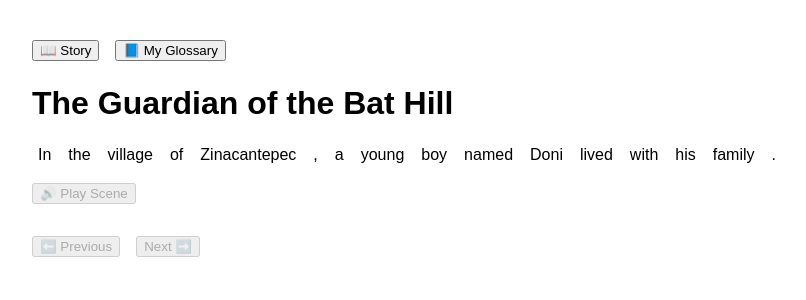
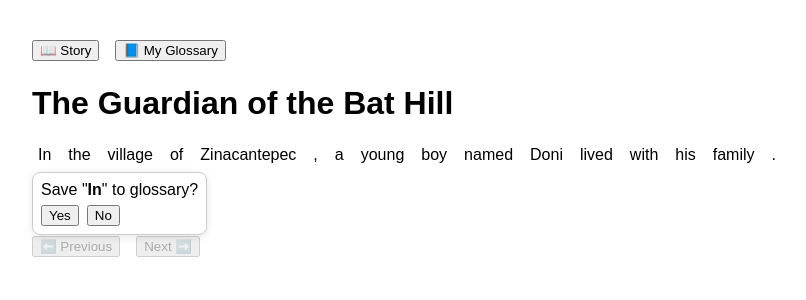
Before and after one commit to ErickRabocse/bat_hill, a React (Vite) app: page / in a window 1280 px wide. Both pictures are taken after a click on the element "In". Shown: the top 300 px of the page, without its empty margins (8-814 px from the left). Built offline with nearby package versions, Linux system fonts and the light colour scheme; no server answers.

Commit message:
glossary improvements: the words are only saved upon request.

```diff
--- a/src/Word.jsx
+++ b/src/Word.jsx
@@ -1,42 +1,80 @@
-import { useState } from 'react'
+import { useEffect, useState } from 'react'
 import { db, auth } from './firebase'
-import { collection, addDoc } from 'firebase/firestore'
+import { collection, addDoc, getDocs, query, where } from 'firebase/firestore'
 
 function Word({ text, translation }) {
   const [saved, setSaved] = useState(false)
+  const [showPrompt, setShowPrompt] = useState(false)
 
-  const handleClick = async () => {
-    // 🔊 Speak the word
+  useEffect(() => {
+    const checkIfSaved = async () => {
+      const user = auth.currentUser
+      if (!user) return
+
+      const userWordsRef = collection(db, 'glossaries', user.uid, 'words')
+      const q = query(userWordsRef, where('word', '==', text))
+      const snapshot = await getDocs(q)
+
+      if (!snapshot.empty) {
+        setSaved(true)
+      }
+    }
+
+    checkIfSaved()
+  }, [text])
+
+  const handleClick = () => {
     const utter = new SpeechSynthesisUtterance(text)
     utter.lang = 'en-US'
     speechSynthesis.speak(utter)
 
-    // 🔐 Get current user
+    if (!saved) {
+      setShowPrompt(true)
+    }
+  }
+
+  const handleSave = async () => {
     const user = auth.currentUser
     if (!user) {
       console.warn('No authenticated user')
       return
     }
 
+    const userGlossaryRef = collection(db, 'glossaries', user.uid, 'words')
+
+    // Verificar duplicado otra vez por seguridad
+    const q = query(userGlossaryRef, where('word', '==', text))
+    const snapshot = await getDocs(q)
+
+    if (!snapshot.empty) {
+      setSaved(true)
+      setShowPrompt(false)
+      return
+    }
+
     try {
-      const userGlossaryRef = collection(db, 'glossaries', user.uid, 'words')
-
       await addDoc(userGlossaryRef, {
         word: text,
         meaning: translation,
         date: new Date().toISOString(),
       })
+      setSaved(true)
+      console.log(`✅ Word "${text}" saved`)
+    } catch (err) {
+      console.error('❌ Error saving word:', err)
+    }
 
-      console.log(`✅ Word "${text}" saved for user ${user.uid}`)
-      setSaved(true)
-    } catch (error) {
-      console.error('❌ Error saving word:', error)
-    }
+    setShowPrompt(false)
   }
 
   return (
     <span
-      onClick={handleClick}
+      onClick={(e) => {
+        // Solo permitir clic si NO se está mostrando el modal
+        if (!showPrompt) {
+          handleClick(e)
+        }
+      }}
       style={{
         cursor: 'pointer',
         backgroundColor: saved ? '#d1fae5' : 'transparent',
@@ -45,10 +83,50 @@ function Word({ text, translation }) {
         transition: 'background 0.3s',
         marginRight: '5px',
         display: 'inline-block',
+        position: 'relative',
       }}
       title={`"${text}" → ${translation}`}
     >
       {text}
+
+      {showPrompt && (
+        <div
+          style={{
+            position: 'absolute',
+            top: '120%',
+            left: 0,
+            background: '#fff',
+            border: '1px solid #ccc',
+            borderRadius: '8px',
+            padding: '8px',
+            boxShadow: '0 2px 8px rgba(0,0,0,0.1)',
+            zIndex: 10,
+            whiteSpace: 'nowrap',
+          }}
+        >
+          <p style={{ margin: '0 0 6px' }}>
+            Save "<strong>{text}</strong>" to glossary?
+          </p>
+          <button
+            onClick={(e) => {
+              e.stopPropagation()
+              handleSave()
+            }}
+            style={{ marginRight: '0.5rem' }}
+          >
+            Yes
+          </button>
+
+          <button
+            onClick={(e) => {
+              e.stopPropagation()
+              setShowPrompt(false)
+            }}
+          >
+            No
+          </button>
+        </div>
+      )}
     </span>
   )
 }
```
